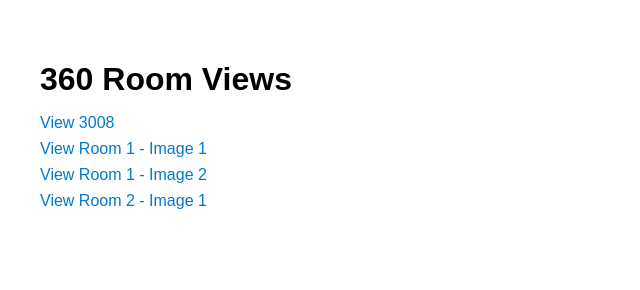
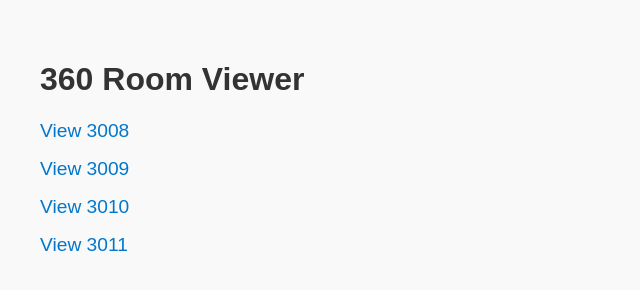
Before and after one commit to coarchitects/360viewerCPP, a plain HTML site: page index.html in a window 1280 px wide. Shown: the whole page, without its empty margins (0-640 px from the left). Drawn offline with Linux system fonts and the light colour scheme.

Commit message:
Update index.html

```diff
--- a/index.html
+++ b/index.html
@@ -5,33 +5,37 @@
   <title>360 Viewer Index</title>
   <style>
     body {
-      font-family: sans-serif;
+      font-family: Arial, sans-serif;
       padding: 2rem;
+      background-color: #f9f9f9;
     }
     h1 {
-      margin-bottom: 1rem;
+      color: #333;
     }
     ul {
       list-style: none;
       padding: 0;
     }
     li {
-      margin-bottom: 0.5rem;
+      margin-bottom: 1rem;
     }
     a {
       text-decoration: none;
-      color: #007acc;
+      font-size: 1.2rem;
+      color: #0077cc;
+    }
+    a:hover {
+      text-decoration: underline;
     }
   </style>
 </head>
 <body>
-  <h1>360 Room Views</h1>
+  <h1>360 Room Viewer</h1>
   <ul>
-    <li><a href="viewer.html?img=3008.jpg">View 3008</a></li>
-    <li><a href="viewer.html?img=room1-360-1.jpg">View Room 1 - Image 1</a></li>
-    <li><a href="viewer.html?img=room1-360-2.jpg">View Room 1 - Image 2</a></li>
-    <li><a href="viewer.html?img=room2-360-1.jpg">View Room 2 - Image 1</a></li>
-    <!-- Add more as needed -->
+    <li><a href="viewer.html?img=3008.JPG">View 3008</a></li>
+    <li><a href="viewer.html?img=3009.JPG">View 3009</a></li>
+    <li><a href="viewer.html?img=3010.JPG">View 3010</a></li>
+    <li><a href="viewer.html?img=3011.JPG">View 3011</a></li>
   </ul>
 </body>
 </html>
```
